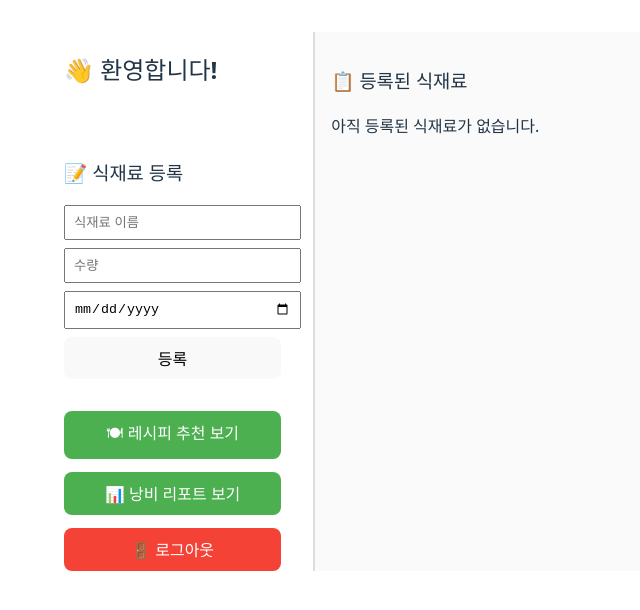
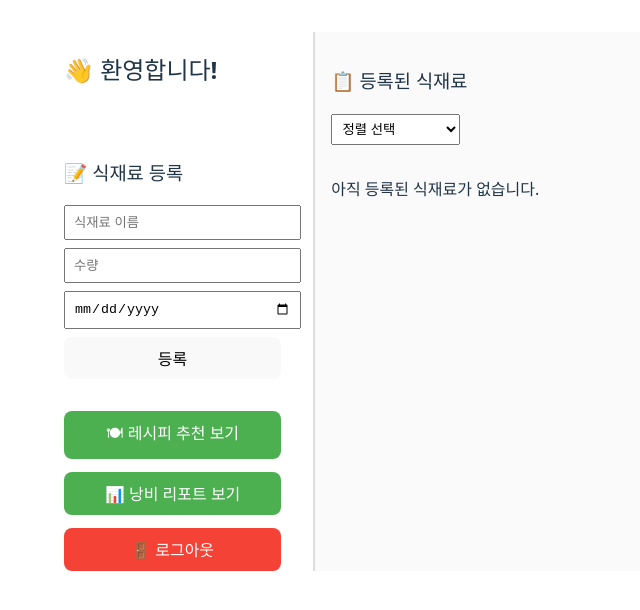
Before and after one commit to JeongHyeon01/My_Refrigerator, a React (Vite) app in the folder FE/: page /main in a window 1280 px wide. Shown: the top 610 px of the page, without its empty margins (0-640 px from the left). Built offline with nearby package versions, Linux system fonts and the light colour scheme; the HTML template or start-up script is replaced by a standard one.

Commit message:
Add MainPage Array

```diff
--- a/FE/src/components/MainPage.jsx
+++ b/FE/src/components/MainPage.jsx
@@ -7,10 +7,11 @@ import './MainPage.css';
 const MainPage = () => {
   const navigate = useNavigate();
   const [ingredients, setIngredients] = useState([]);
+  const [sortOption, setSortOption] = useState('');
 
   const handleLogout = async () => {
     await signOut(auth);
-    alert('로그아웃 되었습니다.');
+    alert("로그아웃 되었습니다.");
     navigate('/login');
   };
 
@@ -26,15 +27,26 @@ const MainPage = () => {
     const discarded = ingredients[index];
     alert(`"${discarded.name}"를 폐기 처리했습니다.`);
     setIngredients((prev) => prev.filter((_, i) => i !== index));
-    // 🔧 폐기 기록 저장은 추후 Firestore에 연동 가능
   };
+
+  const sortedIngredients = [...ingredients].sort((a, b) => {
+    if (sortOption === 'name-asc') {
+      return a.name.localeCompare(b.name);
+    } else if (sortOption === 'name-desc') {
+      return b.name.localeCompare(a.name);
+    } else if (sortOption === 'expiry-soon') {
+      return new Date(a.expiryDate) - new Date(b.expiryDate);
+    } else if (sortOption === 'expiry-late') {
+      return new Date(b.expiryDate) - new Date(a.expiryDate);
+    }
+    return 0;
+  });
 
   return (
     <div className="main-layout">
       <div className="main-left">
         <h2>👋 환영합니다!</h2>
 
-        {/* 식재료 등록 폼 */}
         <form
           className="ingredient-form"
           onSubmit={(e) => {
@@ -59,7 +71,6 @@ const MainPage = () => {
           <button type="submit">등록</button>
         </form>
 
-        {/* 기능 버튼들 */}
         <div className="main-actions">
           <button onClick={() => navigate('/recipes')} className="action-btn">🍽 레시피 추천 보기</button>
           <button onClick={() => navigate('/report')} className="action-btn">📊 낭비 리포트 보기</button>
@@ -67,13 +78,21 @@ const MainPage = () => {
         </div>
       </div>
 
-      {/* 등록된 식재료 목록 */}
       <div className="main-right">
         <h3>📋 등록된 식재료</h3>
-        {ingredients.length === 0 ? (
+
+        <select onChange={(e) => setSortOption(e.target.value)} style={{ marginBottom: '1rem', padding: '0.4rem' }}>
+          <option value="">정렬 선택</option>
+          <option value="name-asc">이름 오름차순</option>
+          <option value="name-desc">이름 내림차순</option>
+          <option value="expiry-soon">유통기한 임박 순</option>
+          <option value="expiry-late">유통기한 여유 순</option>
+        </select>
+
+        {sortedIngredients.length === 0 ? (
           <p>아직 등록된 식재료가 없습니다.</p>
         ) : (
-          ingredients.map((item, index) => (
+          sortedIngredients.map((item, index) => (
             <div key={index} className="ingredient-card">
               <strong>{item.name}</strong> - {item.quantity}개 ({item.expiryDate})
               <div style={{ marginTop: '0.5rem' }}>
```
